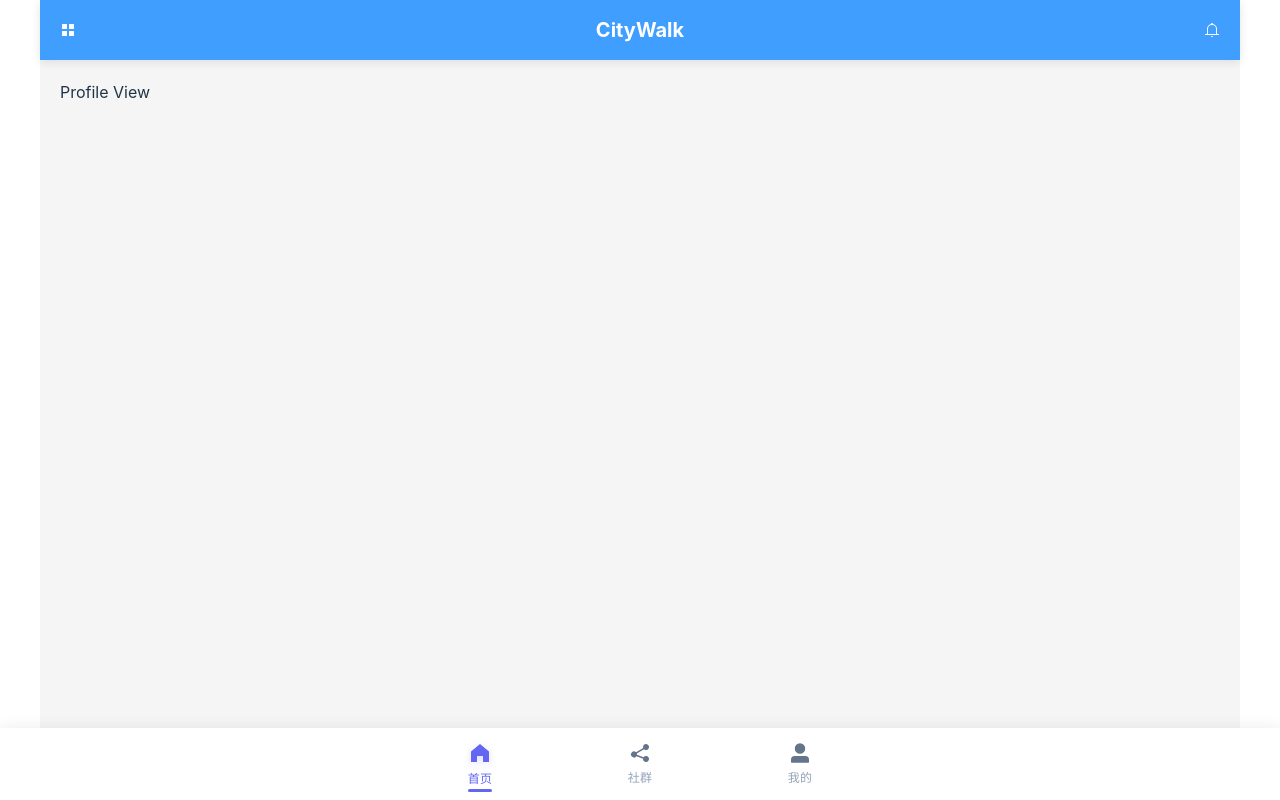
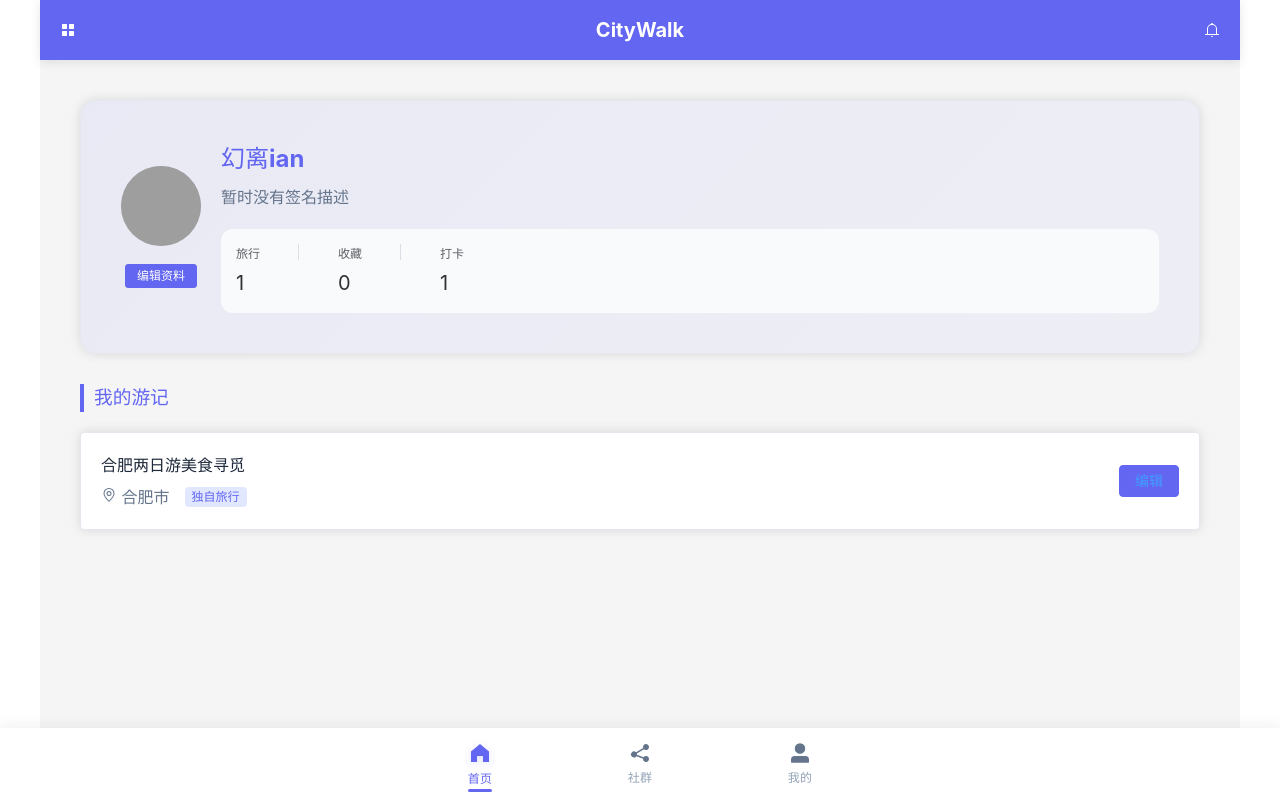
Before and after one commit to moneypiaorui/CityWalk, a Vue app: page /#/profile in a window 1280 px wide. Built offline with nearby package versions, Linux system fonts and the light colour scheme; grey boxes are pictures that could not be loaded.

Commit message:
完善"个人中心"页面

```diff
--- a/src/layout/index.vue
+++ b/src/layout/index.vue
@@ -41,7 +41,7 @@ export default {
     align-items: center;
     justify-content: space-between;
     padding: 0 20px;
-    background-color: #409eff;
+    background-color: #6366f1;
     color: #ffffff;
     height: 60px;
     box-shadow: 0 2px 10px rgba(0, 0, 0, 0.1);
--- a/src/views/createTour/index.vue
+++ b/src/views/createTour/index.vue
@@ -347,6 +347,7 @@ export default {
   box-shadow: 0 4px 8px rgba(95, 94, 94, 0.459);
   border-radius: 20px;
   height: 60px;
+  background-color: #6366f1;
   color: white;
 }
 </style>
--- a/src/views/profile/index.vue
+++ b/src/views/profile/index.vue
@@ -1,9 +1,236 @@
 <template>
-    <div>
-        Profile View
+    <div class="profile-container">
+      <!-- 用户信息卡片 -->
+      <el-card class="user-card">
+        <div class="user-info">
+          <div class="avatar-section">
+            <el-avatar :size="80" src="https://example.com/avatar.jpg" />
+            <div class="edit-btn">
+              <el-button
+                type="primary"
+                size="small"
+                @click="$router.push('/profile/edit')"
+              >
+                编辑资料
+              </el-button>
+            </div>
+          </div>
+
+          <div class="info-section">
+            <h2 class="username">幻离ian</h2>
+            <p class="signature">暂时没有签名描述</p>
+
+            <div class="stats">
+              <el-statistic
+                title="旅行"
+                :value="1"
+                class="stat-item"
+                @click="$router.push('/trips')"
+              />
+              <el-divider direction="vertical" />
+              <el-statistic
+                title="收藏"
+                :value="0"
+                class="stat-item"
+                @click="$router.push('/collections')"
+              />
+              <el-divider direction="vertical" />
+              <el-statistic
+                title="打卡"
+                :value="1"
+                class="stat-item"
+                @click="$router.push('/checkins')"
+              />
+            </div>
+          </div>
+        </div>
+      </el-card>
+
+      <!-- 游记列表 -->
+      <div class="travel-list">
+        <h3 class="section-title">我的游记</h3>
+        <el-card
+          v-for="(item, index) in travelList"
+          :key="index"
+          class="travel-card"
+          @click="$router.push(`/travel/${item.id}`)"
+        >
+          <div class="travel-content">
+            <div class="travel-info">
+              <h4 class="title">{{ item.title }}</h4>
+              <div class="meta">
+                <span class="location">
+                  <el-icon><Location /></el-icon>
+                  {{ item.location }}
+                </span>
+                <el-tag
+                  type="info"
+                  size="small"
+                  class="travel-type"
+                >
+                  {{ item.type }}
+                </el-tag>
+              </div>
+            </div>
+            <el-button
+              type="primary"
+              plain
+              @click.stop="$router.push(`/travel/edit/${item.id}`)"
+            >
+              编辑
+            </el-button>
+          </div>
+        </el-card>
+      </div>
     </div>
-</template>
-<script>
+  </template>
 
-</script>
-<style scoped></style>
+  <script setup>
+  import { ref } from 'vue'
+  import { Location } from '@element-plus/icons-vue'
+
+  const travelList = ref([
+    {
+      id: 1,
+      title: '合肥两日游美食寻觅',
+      location: '合肥市',
+      type: '独自旅行',
+      date: '2023-08-15'
+    }
+  ])
+  </script>
+
+  <style scoped>
+  .profile-container {
+    max-width: 1200px;
+    margin: 20px auto;
+    padding: 0 20px;
+  }
+
+  .user-card {
+    background: linear-gradient(135deg, #6366f115 0%, #818cf810 100%);
+    border-radius: 16px;
+    margin-bottom: 30px;
+  }
+
+  .user-info {
+    display: flex;
+    flex-direction: column;
+    gap: 20px;
+    padding: 20px;
+  }
+
+  @media (min-width: 498px) {
+
+    .user-info {
+      flex-direction: row;
+      align-items: center;
+    }
+  }
+
+  .avatar-section {
+    position: relative;
+    text-align: center;
+  }
+
+  .edit-btn {
+    margin-top: 10px;
+  }
+
+  .info-section {
+    flex: 1;
+  }
+
+  .username {
+    color: #6366f1;
+    margin: 0 0 8px;
+    font-size: 24px;
+  }
+
+  .signature {
+    color: #64748b;
+    margin: 0 0 20px;
+  }
+
+  .stats {
+    display: flex;
+    gap: 30px;
+    padding: 15px;
+    background: #f8fafc;
+    border-radius: 12px;
+  }
+
+  .stat-item {
+    cursor: pointer;
+    transition: transform 0.2s;
+  }
+
+  .stat-item:hover {
+    transform: translateY(-2px);
+  }
+
+  .section-title {
+    color: #6366f1;
+    padding-left: 10px;
+    border-left: 4px solid #6366f1;
+    margin: 30px 0 20px;
+  }
+
+  .travel-card {
+    margin-bottom: 20px;
+    transition: transform 0.3s;
+    cursor: pointer;
+  }
+
+  .travel-card:hover {
+    transform: translateY(-3px);
+  }
+
+  .travel-content {
+    display: flex;
+    justify-content: space-between;
+    align-items: center;
+  }
+
+  .travel-info {
+    flex: 1;
+  }
+
+  .title {
+    color: #1e293b;
+    margin: 0 0 8px;
+  }
+
+  .meta {
+    display: flex;
+    gap: 15px;
+    align-items: center;
+    color: #64748b;
+  }
+
+  .travel-type {
+    background-color: #e0e7ff;
+    color: #6366f1;
+    border: none;
+  }
+
+  .el-button--primary {
+    background-color: #6366f1;
+    border-color: #6366f1;
+  }
+
+  .el-button--primary:hover {
+    background-color: #4f46e5;
+    border-color: #4f46e5;
+  }
+
+  @media (max-width: 768px) {
+
+
+    .travel-content {
+      flex-direction: column;
+      align-items: flex-start;
+      gap: 15px;
+    }
+  }
+  </style>
```
